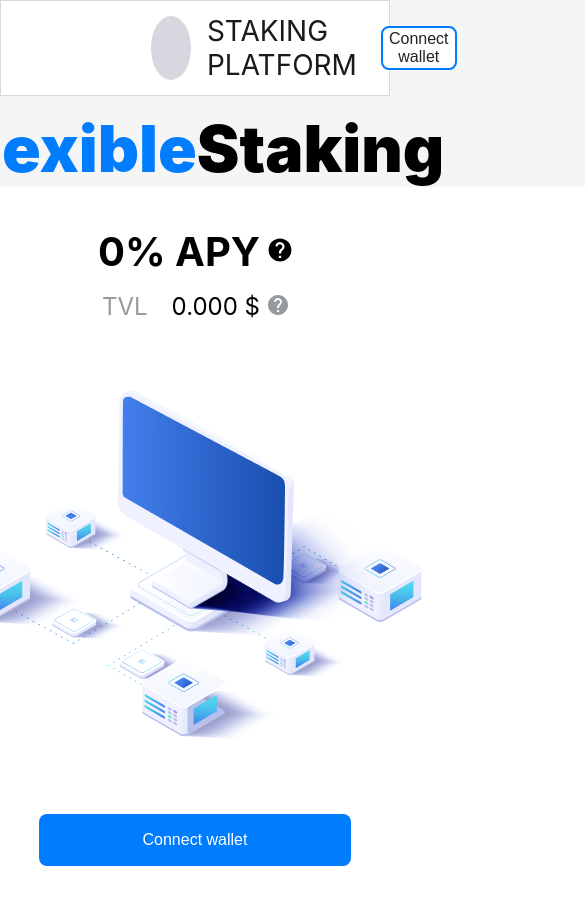
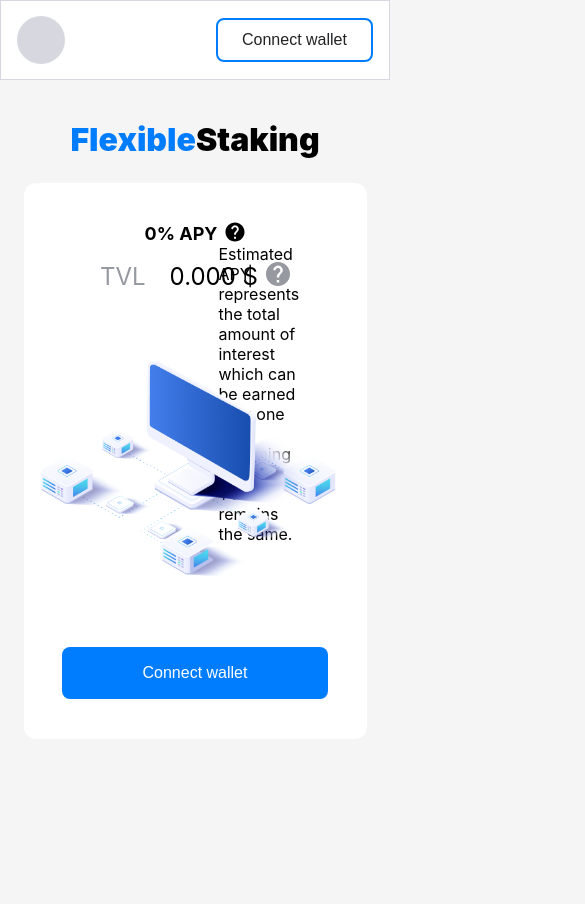
Before and after one commit to valerevnat/gotbit-test-project, a Vue app: page / in a window 390 px wide. Shown: the top 904 px of the page, 585 px wide, since content can reach past the window. Built offline with nearby package versions, Linux system fonts and the light colour scheme.

Commit message:
add version mobile

```diff
--- a/src/components/ComponentAPY.vue
+++ b/src/components/ComponentAPY.vue
@@ -18,16 +18,24 @@ const showTooltip = () => {
         <div class="basic-content-apy-help">
             <div class="basic-content-apy-help-btn" @click="showTooltip">
                 <img src="../assets/img/help-active.svg" alt="help" />
+                <div class="basic-content-apy-tooltip">
+                    <ToolTip :tooltip="tooltip">
+                        <div class="basic-content-apy-help-text">
+                            Estimated APY represents the total amount of interest which can be earned over one year
+                            assuming current TVL remains the same.
+                        </div>
+                    </ToolTip>
+                    <div id="tooltip-animation" role="tooltip"
+                        class="inline-block absolute invisible z-10 py-2 px-3 text-sm font-medium text-white bg-gray-900 rounded-lg shadow-sm opacity-0 transition-opacity duration-300 tooltip dark:bg-gray-700">
+                        Estimated APY represents the total amount of interest which can be earned over one year assuming
+                        current TVL remains the same.
+                        <div class="tooltip-arrow" data-popper-arrow></div>
+                    </div>
+                </div>
             </div>
+
         </div>
-        <div class="basic-content-apy-tooltip">
-            <ToolTip :tooltip="tooltip">
-                <div class="basic-content-apy-help-text">
-                    Estimated APY represents the total amount of interest which can be earned over one year assuming
-                    current TVL remains the same.
-                </div>
-            </ToolTip>
-        </div>
+
     </div>
 </template>
 
@@ -39,25 +47,56 @@ const showTooltip = () => {
 
     &-text {
         font-weight: 700;
-        font-size: 40px;
+        font-size: 30px;
         color: #000000;
         margin-right: 8px;
     }
 
     &-help {
+        position: relative;
+
         &-btn {
+            position: relative;
             cursor: pointer;
 
             img {
                 width: 24px;
                 height: 24px;
             }
+
+            .basic-content-apy-tooltip {
+                position: absolute;
+                top: calc(-100% - 12px);
+                left: 24px;
+
+            }
         }
     }
+}
 
-    &-tooltip {
-        position: absolute;
-        left: 100%;
+@media (max-width: 768px) {
+    .basic-content-apy {
+        &-text {
+            font-size: 18px;
+        }
+
+        &-help {
+            &-btn {
+                cursor: pointer;
+
+                img {
+                    width: 20px;
+                    height: 20px;
+                }
+
+                .basic-content-apy-tooltip {
+                    top: calc(50% + 10px);
+                    left: -35%;
+
+                }
+            }
+        }
+
     }
 }
 </style>
--- a/src/components/ComponentTVL.vue
+++ b/src/components/ComponentTVL.vue
@@ -23,15 +23,16 @@ const showTooltip = () => {
         <div class="basic-content-tvl-help">
             <div class="basic-content-tvl-help-btn" @click="showTooltip">
                 <img src="../assets/img/help-inactive.svg" alt="help" />
+                <div class="basic-content-tvl-tooltip">
+                    <ToolTip :tooltip="tooltip">
+                        <div class="basic-content-tvl-help-text">Total Value Locked (TVL) represents the dollar value of
+                            cryptocurrencies currently locked up on the staking smart contract.
+                        </div>
+                    </ToolTip>
+                </div>
             </div>
         </div>
-        <div class="basic-content-tvl-tooltip">
-            <ToolTip :tooltip="tooltip">
-                <div class="basic-content-tvl-help-text">Total Value Locked (TVL) represents the dollar value of
-                    cryptocurrencies currently locked up on the staking smart contract.
-                </div>
-            </ToolTip>
-        </div>
+
     </div>
 </template>
 
@@ -57,6 +58,16 @@ const showTooltip = () => {
     &-help {
         &-btn {
             cursor: pointer;
+
+            img {
+                width: 24px;
+                height: 24px;
+            }
+
+            .basic-content-tvl-tooltip {
+                position: absolute;
+                top: 25%
+            }
         }
     }
 
@@ -65,4 +76,31 @@ const showTooltip = () => {
         left: 100%;
     }
 }
+
+// @media (max-width: 768px) {
+//     .basic-content-tvl {
+//         &-text {
+//             font-size: 28px;
+//         }
+
+//         &-help {
+//             &-btn {
+//                 cursor: pointer;
+
+//                 img {
+//                     width: 20px;
+//                     height: 20px;
+//                 }
+//             }
+//         }
+
+//         &-tooltip {
+//             position: absolute;
+//             // left: 100%;
+//             top: calc(100% + 10px);
+//             left: -35%;
+
+//         }
+//     }
+// }
 </style>
--- a/src/components/ContainerMain.vue
+++ b/src/components/ContainerMain.vue
@@ -12,7 +12,7 @@ import PopupConnectWallet from '@/components/popups/PopupConnectWallet.vue';
 import PopupStake from '@/components/popups/PopupStake.vue'
 import PopupClaim from '@/components/popups/PopupClaim.vue'
 import PopupUnstake from '@/components/popups/PopupUnstake.vue';
-import PopupEnableTransaction from './popups/PopupEnableTransaction.vue';
+import PopupEnableTransaction from '@/components/popups/PopupEnableTransaction.vue';
 import Alert from '@/components/base/Alert.vue';
 
 
@@ -57,7 +57,7 @@ const storeUi = useUI();
     flex-direction: column;
     justify-content: center;
     align-items: center;
-    margin-top: 110px;
+    margin-top: 120px;
 
     .title {
         display: flex;
@@ -83,6 +83,7 @@ const storeUi = useUI();
         background: #FFFFFF;
         border-radius: 24px;
         padding: 40px 0 40px 0;
+        margin-top: 32px;
 
         &-apy-tvl {
             position: relative;
@@ -94,4 +95,25 @@ const storeUi = useUI();
     }
 
 }
+
+@media (max-width: 768px) {
+    .container {
+        .title {
+
+            &-left,
+            &-right {
+                font-size: 32px;
+            }
+        }
+
+        &-content {
+            width: 343px;
+            padding: 38.5px 16px 0 16px;
+            margin-top: 24px;
+            border-radius: 12px;
+
+        }
+    }
+
+}
 </style>
--- a/src/components/NavigationMenu.vue
+++ b/src/components/NavigationMenu.vue
@@ -1,10 +1,27 @@
 <script setup lang="ts">
+import { onMounted, onUnmounted, ref } from 'vue';
+
 import { useUser } from '@/stores/storeUser'
 import { useUI } from '@/stores/storeUi'
 import ButtonComponent from './base/ButtonComponent.vue'
 
 const storeUser = useUser()
 const storeUi = useUI();
+
+const smallScreen = ref<boolean>(false)
+
+const onResize = () => {
+    smallScreen.value = window.innerWidth <= 768;
+}
+
+onMounted(() => {
+    window.addEventListener('resize', onResize);
+    onResize();
+})
+
+onUnmounted(() => {
+    window.removeEventListener('resize', onResize)
+})
 
 
 </script>
@@ -13,7 +30,7 @@ const storeUi = useUI();
     <div class="navbar">
         <div class="navbar-logo">
             <div class="navbar-logo-circle"></div>
-            <div class="navbar-logo-title">staking PLATFORM</div>
+            <div class="navbar-logo-title" v-if="!smallScreen">staking PLATFORM</div>
         </div>
         <ButtonComponent variant="btn-mini" @click="storeUi.changePopupConnectWallet"> {{
                 storeUser.wallet ?
@@ -33,10 +50,10 @@ const storeUi = useUI();
     justify-content: space-between;
     align-items: center;
     border: 1px solid #d7d8df;
-
     position: fixed;
     top: 0;
-    width: 100%;
+    width: 100vw;
+    z-index: 5;
 
     &-logo {
         display: flex;
@@ -58,4 +75,18 @@ const storeUi = useUI();
         }
     }
 }
+
+@media (max-width: 768px) {
+    .navbar {
+        height: 80px;
+        padding: 16px;
+
+        &-logo {
+            &-circle {
+                width: 48px;
+                height: 48px;
+            }
+        }
+    }
+}
 </style>
--- a/src/components/base/Modal.vue
+++ b/src/components/base/Modal.vue
@@ -35,6 +35,8 @@ const storeUi = useUI();
     backdrop-filter: blur(2.5px);
     position: fixed;
     display: flex;
+    height: 100vh;
+    width: 100vw;
 
     .modal-content {
         margin: auto;
@@ -96,4 +98,28 @@ const storeUi = useUI();
 
     }
 }
+
+@media (max-width: 768px) {
+    .modal-window {
+
+        .modal-content {
+            width: 343px;
+            height: 424px;
+
+            &-title {
+                font-size: 24px;
+            }
+
+            &-subtitle {
+                font-size: 18px;
+            }
+
+            &-close {
+                top: 16px;
+                right: 16px;
+            }
+
+        }
+    }
+}
 </style>
--- a/src/components/base/ToolTip.vue
+++ b/src/components/base/ToolTip.vue
@@ -45,4 +45,14 @@ const props = defineProps({
         left: 3%;
     }
 }
+
+@media (max-width: 768px) {
+    .tooltip {
+
+        &-triangle {
+            bottom: 49px;
+            left: 68%;
+        }
+    }
+}
 </style>
--- a/src/components/main/ActiveStake.vue
+++ b/src/components/main/ActiveStake.vue
@@ -1,5 +1,5 @@
 <script setup lang="ts">
-import { onBeforeUnmount, onMounted, onRenderTriggered, onUpdated } from 'vue';
+import { onMounted } from 'vue';
 
 import { useUI } from '@/stores/storeUi'
 import { useToken } from '@/stores/storeToken';
@@ -60,7 +60,6 @@ onMounted(() => {
     flex-direction: column;
     align-items: center;
     min-width: 621px;
-    min-height: 204px;
     margin: 40px 0;
 
     &-title {
@@ -76,10 +75,9 @@ onMounted(() => {
         flex-direction: column;
         align-items: center;
         background: #FFFFFF;
-        border-radius: 24px;
+        border-radius: 16px;
         padding: 24px 31px;
 
-        // display: flex;
         &-main {
             width: 100%;
             display: flex;
@@ -92,9 +90,44 @@ onMounted(() => {
             }
         }
 
+        &-text {
+            color: #9799A1;
+            font-size: 16px;
+        }
+
         &-coin {
             display: flex;
+            color: #000000;
+            font-size: 20px;
         }
     }
 }
+
+@media (max-width: 768px) {
+    .active-stake {
+        min-width: 343px;
+
+        &-title {
+            font-size: 32px;
+        }
+
+        &-info {
+            width: 343px;
+            padding: 16px;
+            border-radius: 12px;
+            margin-bottom: 32px;
+
+            &-main {
+                width: 100%;
+                flex-direction: column;
+                gap: 16px;
+            }
+
+            &-btn {
+                margin-top: 16px;
+            }
+        }
+
+    }
+}
 </style>
--- a/src/components/main/CardConnect.vue
+++ b/src/components/main/CardConnect.vue
@@ -1,8 +1,9 @@
 <script setup lang="ts">
+import { onMounted } from 'vue';
+
 import { useToken } from '@/stores/storeToken';
 import { useStaking } from '@/stores/storeStaking'
 import { useUI } from '@/stores/storeUi'
-import { onMounted } from 'vue';
 
 import ButtonComponent from '@/components/base/ButtonComponent.vue'
 
@@ -119,4 +120,18 @@ const handlerMax = () => {
         opacity: 0.5;
     }
 }
+
+@media (max-width: 768px) {
+    .metamask {
+        width: 100%;
+        padding: 0;
+
+        &-amount {
+            input {
+                width: 100%;
+            }
+        }
+
+    }
+}
 </style>
--- a/src/components/main/CardnotConnect.vue
+++ b/src/components/main/CardnotConnect.vue
@@ -1,7 +1,7 @@
 <script setup lang="ts">
 
 import { useUI } from '@/stores/storeUi'
-import ButtonComponent from "../base/ButtonComponent.vue";
+import ButtonComponent from "@/components/base/ButtonComponent.vue";
 
 const storeUi = useUI();
 
@@ -35,6 +35,28 @@ const showConnectWallet = async () => {
 
     &-img {
         margin-bottom: 70px;
+        display: flex;
+        justify-content: center;
+    }
+}
+
+@media (max-width: 768px) {
+    .basic-content {
+        width: 343px;
+
+        &-img {
+            width: 100%;
+
+            img {
+                width: 90%;
+            }
+        }
+
+        .btn-main {
+            width: 266px;
+        }
+
+
     }
 }
 </style>
```
Also changed, not shown: src/components/base/Loader.vue (deleted, +0 -20 lines).
